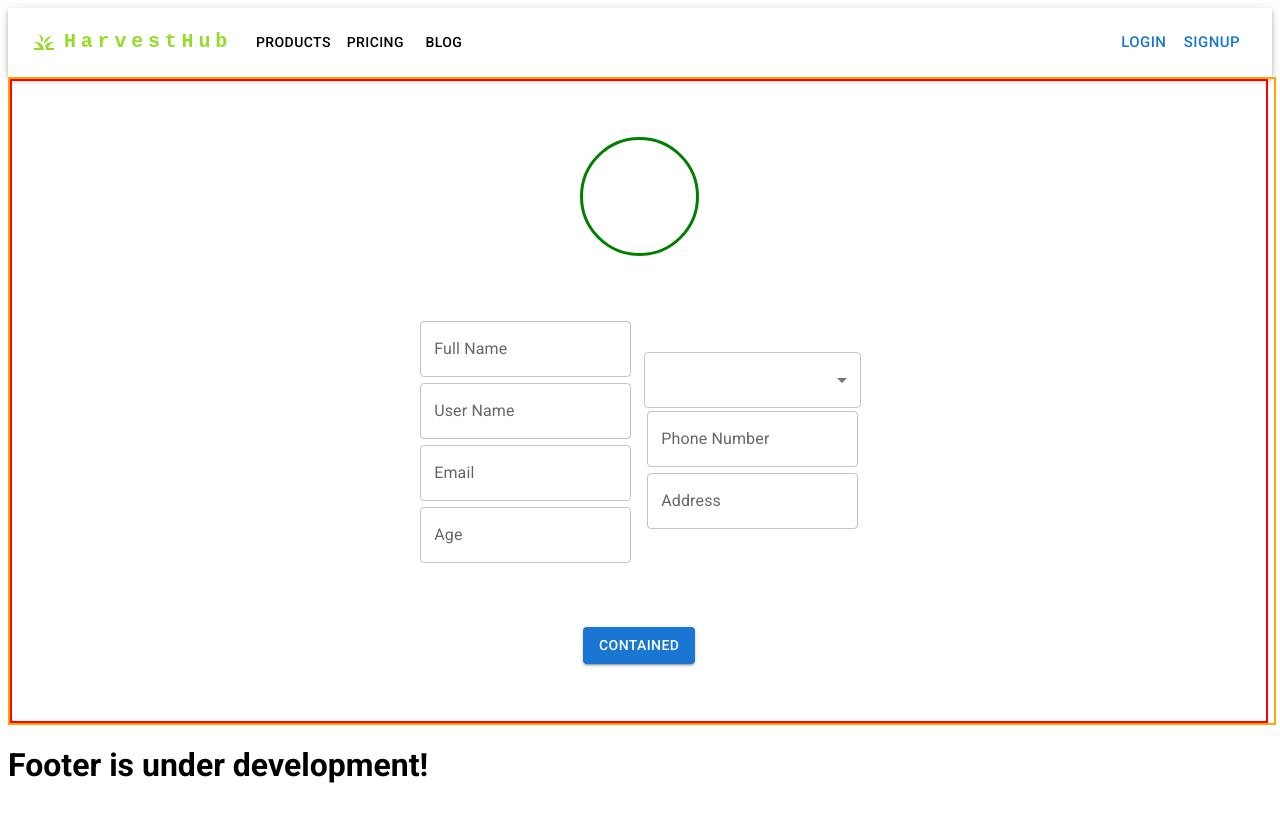
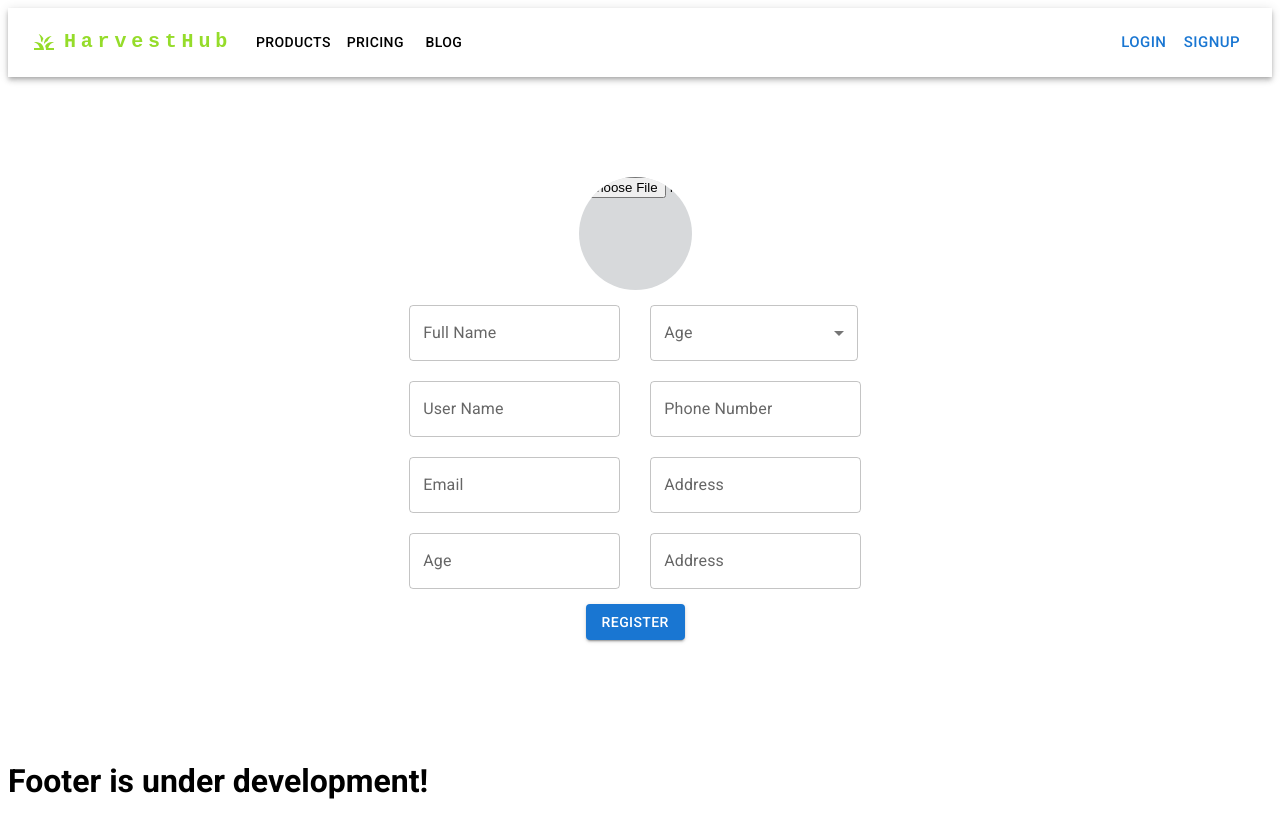
Before and after one commit to Aadi-124/HarvestHub, a React (Vite) app in the folder Frontend/: page /register in a window 1280 px wide. Built offline with nearby package versions, Linux system fonts and the light colour scheme.

Commit message:
Regstration Page created and Backend Security is disabled

```diff
--- /dev/null
+++ b/Frontend/src/Api/ApiService.js
@@ -0,0 +1,9 @@
+import axios from 'axios';
+
+const BASE_URL = 'http://localhost:8080/api';
+
+const api = axios.create({
+    BASE_URL:"http://localhost:8080",
+})
+
+export const apiTesting = () => api.get('/test');
--- a/Frontend/src/Components/Components.css
+++ b/Frontend/src/Components/Components.css
@@ -56,30 +56,33 @@ body{
 /* Register Page */
 
 .register{
-    /* height: 1cm; */
+    height: fit-content;
     width: 4cm;
     display:flex;
     align-items: center;
-    border:2px solid orange;
+    /* border:2px solid orange; */
 
 }
 
 #profile_pic_div{
-    border:3px solid green;
-    width: 3cm;
+    width:  3cm;
     height: 3cm;
-    border-radius: 50%;
+    border-radius: 100%;
+    background-color: rgb(215, 217, 219);
+    cursor: pointer;
 }
 
 
+
 .register_container{
-    border:2px solid red;
+    margin-top: 100px;
+    margin-bottom: 100px;
     display: flex;
     justify-content: space-evenly;
     flex-direction: column;
     align-items: center;
     width: 98vw;
-    height: 80vh;
+    height:fit-content;
 }
 
 .register_sub_container{
@@ -98,7 +101,3 @@ body{
     flex-direction: column;
     margin: 5px;
 }
-
-.inputs{
-    margin:20px;
-}
--- a/Frontend/src/Components/Register.jsx
+++ b/Frontend/src/Components/Register.jsx
@@ -4,13 +4,15 @@ import TextField from '@mui/material/TextField';
 import { useForm } from "react-hook-form";
 import Button from '@mui/material/Button';
 import Select from '@mui/material/Select';
-import InputLabel from '@mui/material/InputLabel';
 import MenuItem from '@mui/material/MenuItem';
 import React from 'react';
-import FormControlLabel from '@mui/material/FormControlLabel';
-export default function Register() {
+import Box from '@mui/material/Box';
+import InputLabel from '@mui/material/InputLabel';
+import FormControl from '@mui/material/FormControl';
+import { apiTesting } from '../Api/ApiService';
 
 
+export default function Register() {
     const {
         register,
         handleSubmit,
@@ -28,45 +30,61 @@ export default function Register() {
         setAge(event.target.value);
     };
 
+    const uploadImage = () => {
+        console.log("Image Upload");
+    }
+
+
+
 
     return (
         <>
             <div className="register" style={{ width: "100%" }}>
                 <form onSubmit={handleSubmit(onSubmit)}>
                     <div className='register_container'>
-                        <div className='register_sub_container' id='profile_pic_div'>
-                        </div>
+                        {/* <div className='register_sub_container' onClick={()=>{uploadImage()}} id='profile_pic_div'> */}
+                        <input type="file" id='profile_pic_div' />
+                        {/* <EditIcon style={{ fontSize: "30px" }} /> */}
+                        {/* </div> */}
 
                         <div className="register_sub_container">
 
                             <div className='register_sub_inner_container'>
 
-                                <TextField style={{ margin: "3px" }} id="input1" className="inputs"  {...register("fullname")} label="Full Name" variant="outlined" />
-                                <TextField style={{ margin: "3px" }} id="input2" className="inputs"  {...register("username")} label="User Name" variant="outlined" />
-                                <TextField style={{ margin: "3px" }} id="input3" className="inputs" {...register("email")} label="Email" type='email' variant="outlined" />
-                                <TextField style={{ margin: "3px" }} id="input4" className="inputs" {...register("age")} label="Age" type='number' variant="outlined" />
+                                <TextField style={{ margin: "10px" }} id="input1" className="inputs"  {...register("fullname")} label="Full Name" variant="outlined" />
+                                <TextField style={{ margin: "10px" }} id="input2" className="inputs"  {...register("username")} label="User Name" variant="outlined" />
+                                <TextField style={{ margin: "10px" }} id="input3" className="inputs" {...register("email")} label="Email" type='email' variant="outlined" />
+                                <TextField style={{ margin: "10px" }} id="input4" className="inputs" {...register("age")} label="Age" type='number' variant="outlined" />
                             </div>
 
                             <div className='register_sub_inner_container'>
+
+                                <Box sx={{ minWidth: 120 }}>
+                                    <FormControl fullWidth >
+                                        <InputLabel style={{ margin: "10px" }} id="demo-simple-select-label">Age</InputLabel>
                                         <Select
-
+                                            {...register("Gender")}
+                                            style={{width:"90%",margin:"10px"}}
+                                            value={age}
                                             label="Age"
                                             onChange={handleChange}
+
                                         >
-                                    <MenuItem value="">
-                                        <em>None</em>
-                                    </MenuItem>
-                                    <MenuItem value={10}>Ten</MenuItem>
-                                    <MenuItem value={20}>Twenty</MenuItem>
-                                    <MenuItem value={30}>Thirty</MenuItem>
+                                            <MenuItem value={"Male"}>Male</MenuItem>
+                                            <MenuItem value={"Female"}>Female</MenuItem>
+                                            <MenuItem value={"Other"}>Other</MenuItem>
                                         </Select>
-                                <TextField style={{ margin: "3px" }} className='inputs' {...register("PhoneNumber")} label="Phone Number" variant="outlined" />
-                                <TextField style={{ margin: "3px" }} className='inputs' {...register("Address")} label="Address" type='text' variant="outlined" />
+                                    </FormControl>
+                                </Box>
+                                {/* <TextField style={{ margin: "10px" }} className='inputs' {...register("Gender")} label="Gender" variant="outlined" /> */}
+                                <TextField style={{ margin: "10px" }} className='inputs' {...register("PhoneNumber")} label="Phone Number" variant="outlined" />
+                                <TextField style={{ margin: "10px" }} className='inputs' {...register("Address")} label="Address" type='text' variant="outlined" />
+                                <TextField style={{ margin: "10px" }} className='inputs' {...register("Address")} label="Address" type='text' variant="outlined" />
                             </div>
 
                         </div>
                         <div>
-                            <Button variant="contained" type='submit'>Contained</Button>
+                            <Button variant="contained" type='submit'>Register</Button>
                         </div>
                     </div>
                 </form>
```
Also changed, not shown: 1 other file (tests, documents, lock files or other folders). Lines whose indentation alone changed are shown as unchanged.
